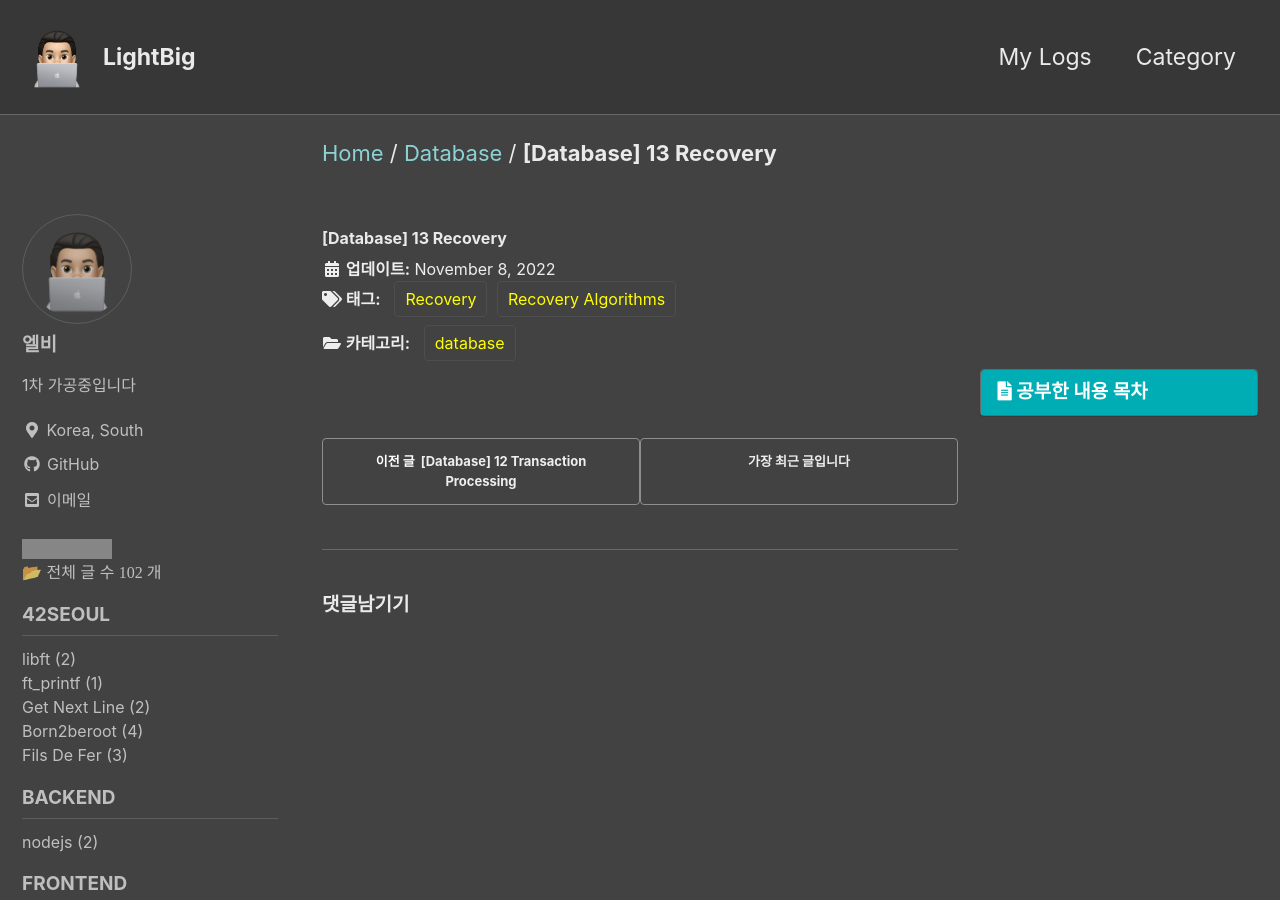
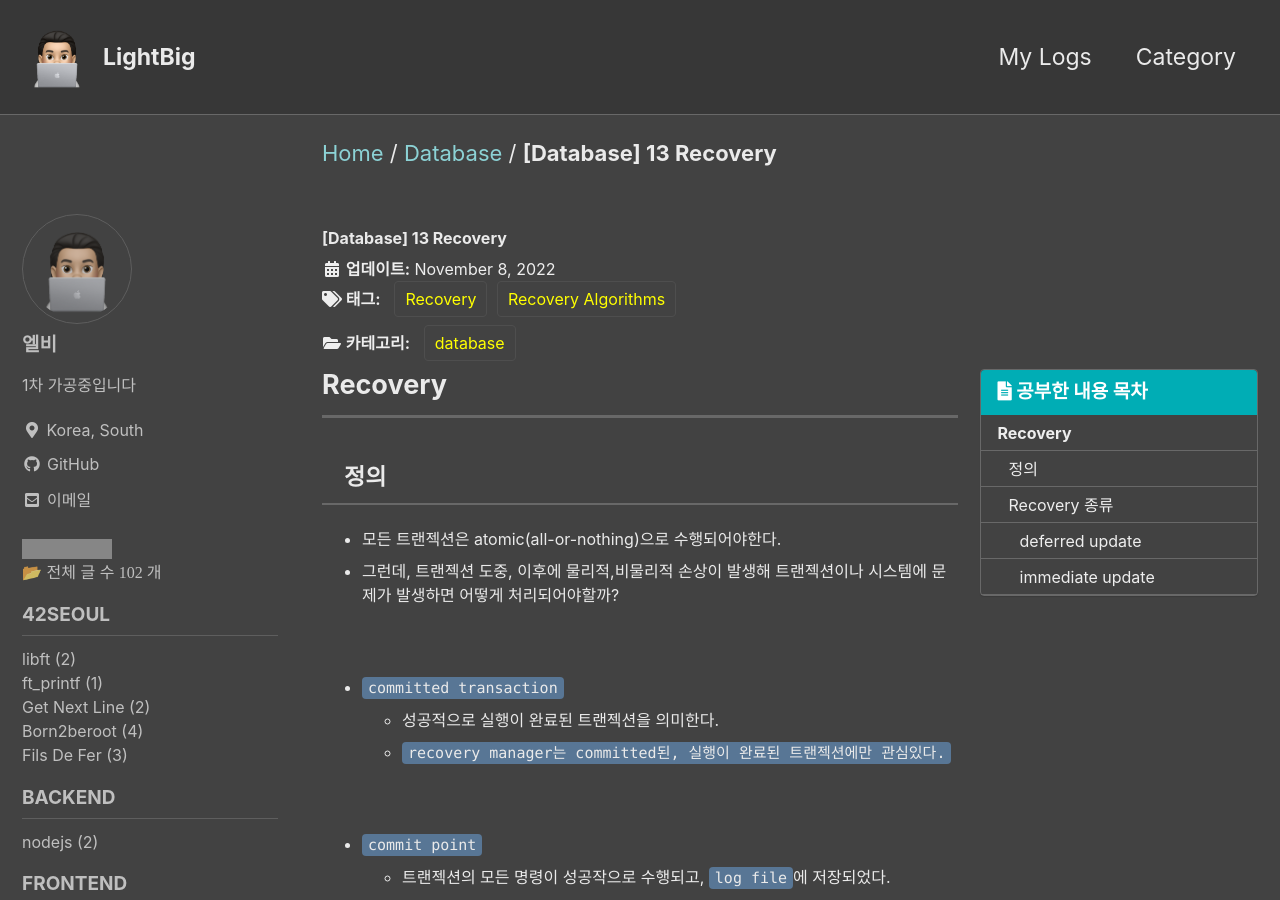
Before and after one commit to koreanddinghwan/koreanddinghwan.github.io, a Jekyll site: the page built from _posts/db/database/2022-11-08-14.md, in a window 1280 px wide and 900 px high. Built offline with Jekyll 4.4.1, drawn with Linux system fonts in a browser that asks for light colours; cached includes are drawn as plain includes; some web fonts are replaced; comment, search, counter and statistics services are not loaded; some of the changed text lies outside the part shown; grey boxes are pictures that could not be loaded.

Commit message:
FEAT:POST

```diff
--- a/_posts/db/database/2022-11-08-14.md
+++ b/_posts/db/database/2022-11-08-14.md
@@ -15,3 +15,35 @@ toc_sticky: true
 date: 2022-11-08
 last_modified_at: 2022-11-08
 ---
+
+# Recovery
+
+## 정의
+
+
+- 모든 트랜젝션은 atomic(all-or-nothing)으로 수행되어야한다.
+- 그런데, 트랜젝션 도중, 이후에 물리적,비물리적 손상이 발생해 트랜젝션이나 시스템에 문제가 발생하면 어떻게 처리되어야할까?
+
+<br>
+
+- `committed transaction`
+	- 성공적으로 실행이 완료된 트랜젝션을 의미한다.
+	- `recovery manager는 committed된, 실행이 완료된 트랜젝션에만 관심있다.`
+
+<br>
+
+- `commit point`
+	- 트랜젝션의 모든 명령이 성공작으로 수행되고, `log file`에 저장되었다.
+
+<br>
+<br>
+
+## Recovery 종류
+
+### deferred update
+
+- transaction의 모든 operation을 log file에 기록하고, commit-point 이후에 disk에 persistent하게 저장한다.
+
+
+
+### immediate update
```
Also changed, not shown: _posts/db/database/2022-11-08-13.md (+31 -0 lines).
